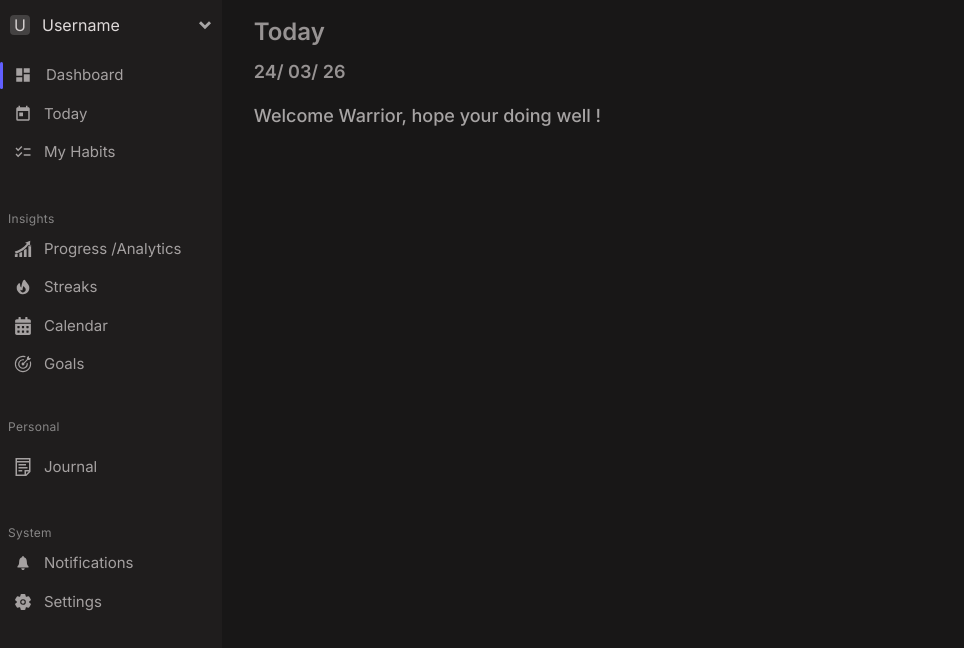
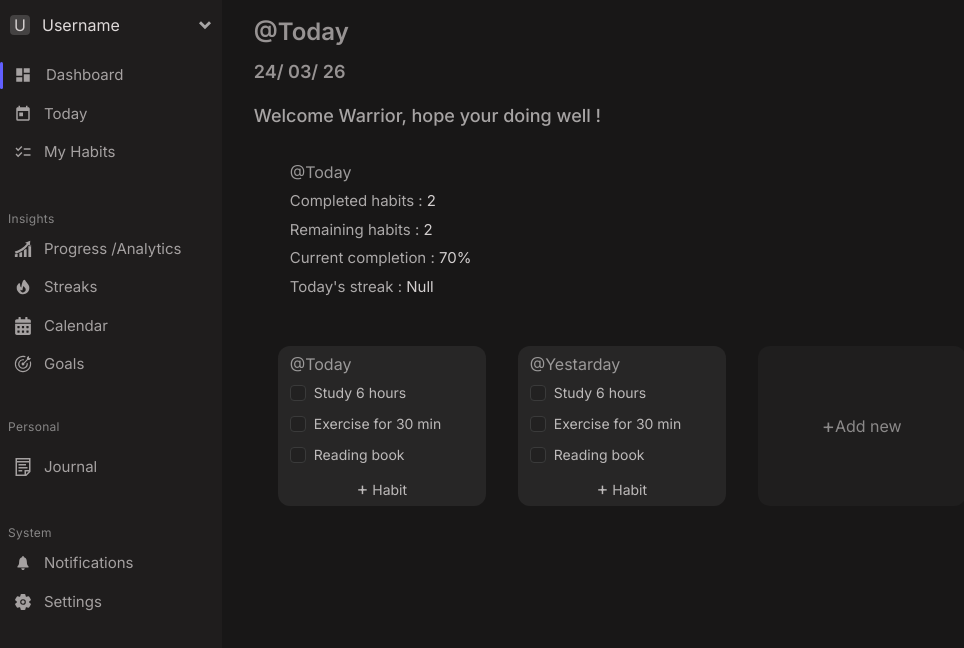
Before and after one commit to Ketancodes/habitflow, a React (Vite) app: page /dashboard in a window 1280 px wide. Shown: the top 648 px of the page, without its empty margins (0-964 px from the left). Built offline with nearby package versions, Linux system fonts and the light colour scheme.

Commit message:
Today's component's ui has been built

```diff
--- /dev/null
+++ b/src/components/Reusable.jsx
@@ -0,0 +1,26 @@
+export default function Reusable({ label }) {
+  return (
+    <>
+      <label className="group flex items-center gap-2 cursor-pointer">
+        <input type="checkbox" className="sr-only" />
+
+        <span
+          className="
+                            flex h-4 w-4 items-center justify-center rounded border border-[#3a3a3a] bg-[#222121]
+                            transition-all duration-150
+                             group-has-[:checked]:border-indigo-800 group-has-[:checked]:bg-indigo-800 "
+        >
+          <span
+            className="
+                                text-[12px] font-bold text-[#e2dddd] opacity-0 transition-all duration-150
+                                group-has-[:checked]:opacity-100 "
+          >
+            ✓
+          </span>
+        </span>
+
+        <span className="text-[#bdbaba]">{label}</span>
+      </label>
+    </>
+  );
+}
--- a/src/pages/Today.jsx
+++ b/src/pages/Today.jsx
@@ -1,9 +1,11 @@
+import Reusable from "../components/Reusable";
+
 export default function Today() {
   return (
     <>
       <section className="w-full h-screen bg-[#181717]">
         <h1 className="ml-8 mt-4 text-2xl text-[#979393] font-semibold">
-          Today
+          @Today
         </h1>
         <h4 className="ml-8 mt-2.5 text-lg font-semibold text-[#979393]">
           24/ 03/ 26
@@ -11,6 +13,68 @@ export default function Today() {
         <p className="text-[#a7a4a4] font-medium text-lg ml-8 mt-4">
           Welcome Warrior, hope your doing well !
         </p>
+
+        {/* Today's timeline */}
+        <div className="h-40 w-60 ml-14 mt-6 rounded-xl ">
+          <h3 className="py-1.5 px-3 text-[#9b9999]">@Today</h3>
+          <div className="px-3 flex flex-col gap-1.5 text-[#aca9a9] text-[15px]">
+            <h4>
+              Completed habits : <span className="text-[#d3cfcf]"> 2</span>
+            </h4>
+            <h4>
+              Remaining habits :<span className="text-[#d3cfcf]"> 2</span>{" "}
+            </h4>
+            <h4>
+              Current completion : <span className="text-[#d3cfcf]"> 70%</span>
+            </h4>
+            <h4>
+              Today's streak : <span className="text-[#d3cfcf]"> Null</span>
+            </h4>
+          </div>
+        </div>
+
+        {/* Habit list  */}
+        <div className="flex ml-14 gap-8 mt-8">
+          <div className="h-40 w-52 px-3  bg-[#272626] rounded-xl">
+            <h3 className="py-1.5  text-[#9b9999]">@Today</h3>
+            <div className="flex flex-col gap-2.5 text-[#bdbaba] text-[14px]">
+              <div>
+                <Reusable label="Study 6 hours" />
+              </div>
+              <div>
+                <Reusable label="Exercise for 30 min" />
+              </div>
+              <div>
+                <Reusable label="Reading book " />
+              </div>
+              <button className="border-none text-center cursor-pointer">
+                <span className="text-lg">+</span> Habit
+              </button>
+            </div>
+          </div>
+
+          {/* Second (yestarday )box */}
+          <div className="h-40 w-52 px-3 bg-[#272626] rounded-xl">
+            <h3 className="py-1.5  text-[#9b9999]">@Yestarday</h3>
+            <div className="flex flex-col gap-2.5 text-[#bdbaba] text-[14px]">
+              <Reusable label="Study 6 hours" />
+
+              <div>
+                <Reusable label="Exercise for 30 min" />
+              </div>
+              <div>
+                <Reusable label="Reading book" />
+              </div>
+              <button className="border-none text-center cursor-pointer">
+                <span className="text-lg">+</span> Habit
+              </button>
+            </div>
+          </div>
+
+          <div className="h-40 w-52 bg-[#1f1e1e]  rounded-xl flex justify-center items-center text-[#8b8989] cursor-pointer  hover:bg-[#2c2b2b] hover:text-[#bbb8b8]">
+            <span className="text-xl">+</span> Add new
+          </div>
+        </div>
       </section>
     </>
   );
```
